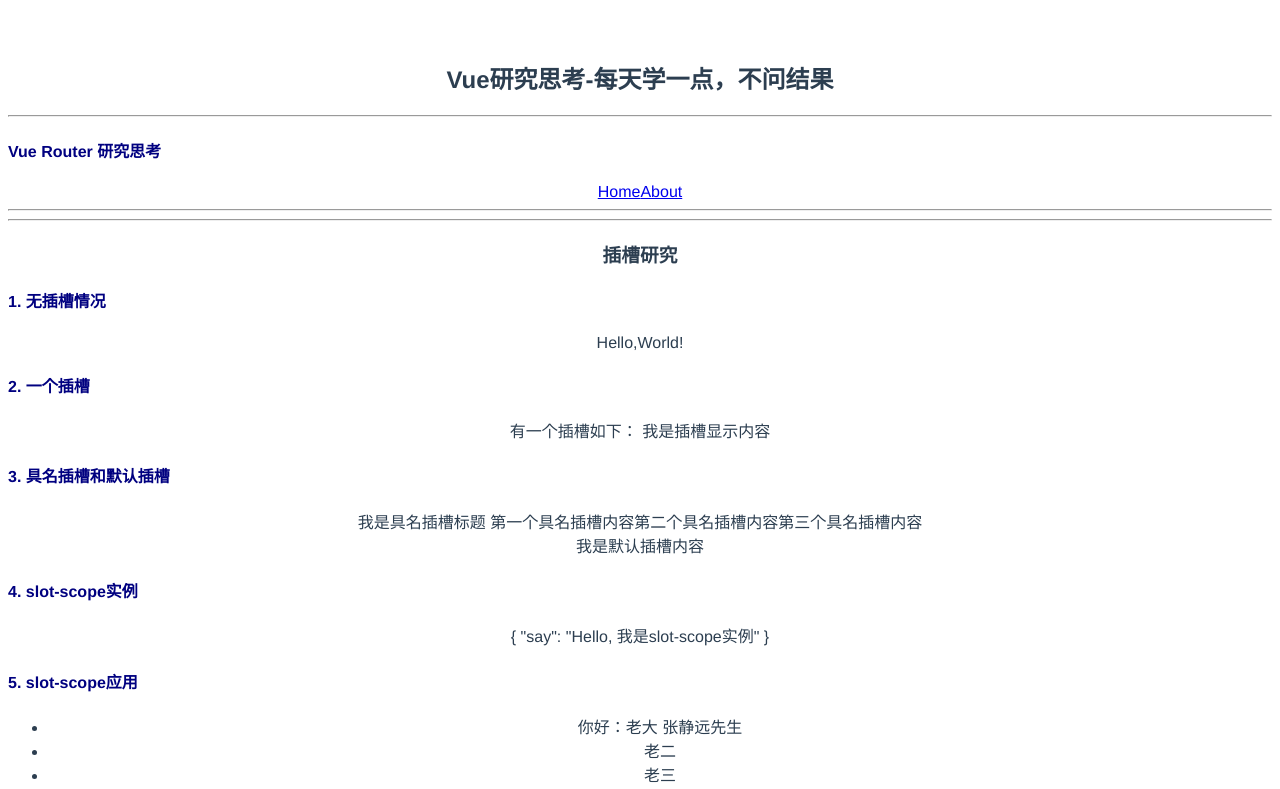
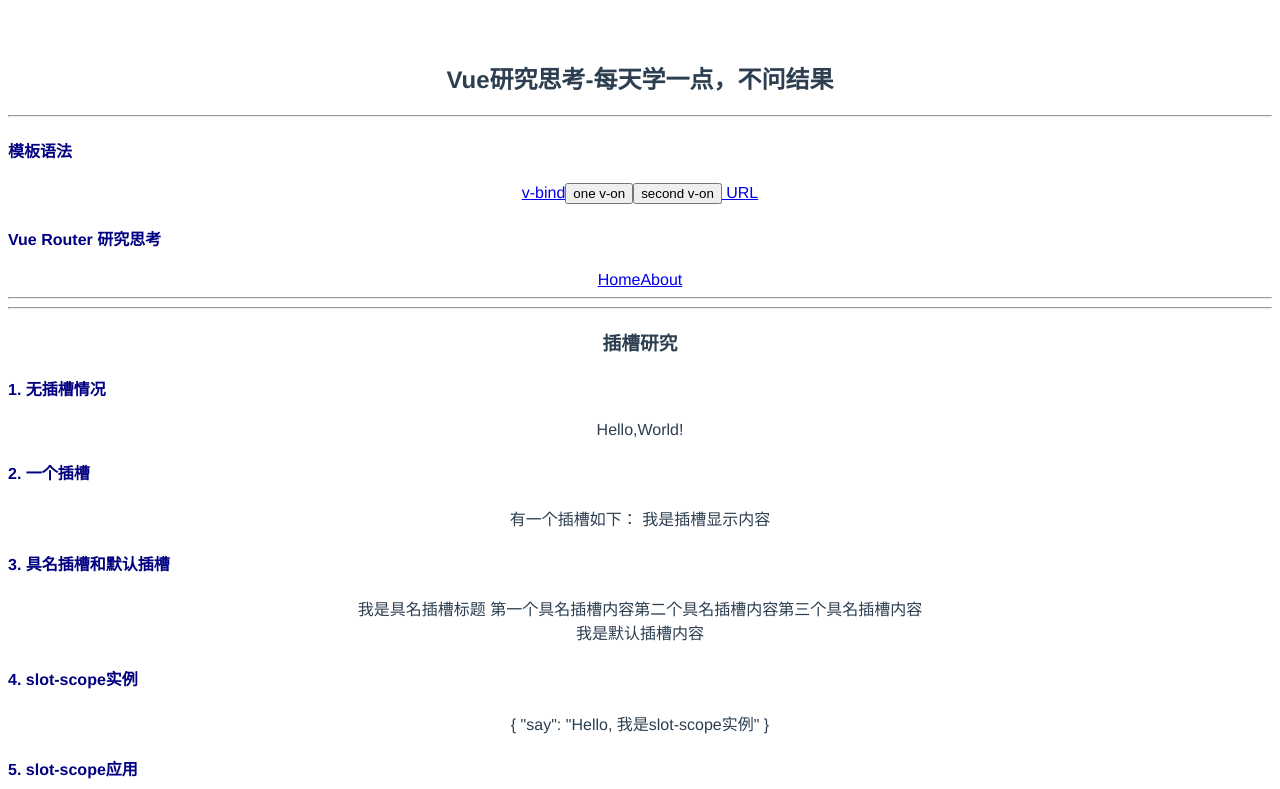
Before and after one commit to primeage/home_vue_head, a Vue app: page / in a window 1280 px wide. Shown: the top 789 px of the page. Built offline with nearby package versions, Linux system fonts and the light colour scheme.

Commit message:
Event: 模板语法 2018.11.22 Name：Yuya Zhang DateTime: 2018.11.15 Address: Company

```diff
--- a/src/App.vue
+++ b/src/App.vue
@@ -3,6 +3,14 @@
     <!--<img src="./assets/logo.png">-->
     <h2>Vue研究思考-每天学一点，不问结果</h2>
     <hr/>
+
+    <!--模板语法-->
+    <h4-title>模板语法</h4-title>
+    <a v-bind:href="url">v-bind</a>
+    <button v-on:click="doClick">one v-on</button>
+    <button @click="doClick">second v-on</button>
+
+    <a :href="url"> URL </a>
 
     <!--Vue Router 研究思考-->
     <h4-title>Vue Router 研究思考</h4-title>
@@ -102,10 +110,14 @@
         {id: 2, name: '老二'},
         {id: 3, name: '老三'},
         {id: 4, name: '老四'}
-      ]
+      ],
+      url: 'http://www.baidu.com'
     }
   },
   methods: {
+    doClick: function () {
+      alert(' Do Click !')
+    },
     handleAddClick: function (n) {
       // 调用vuex中mutations的方法
       this.$store.commit('mutationsAddCount', n)
```
